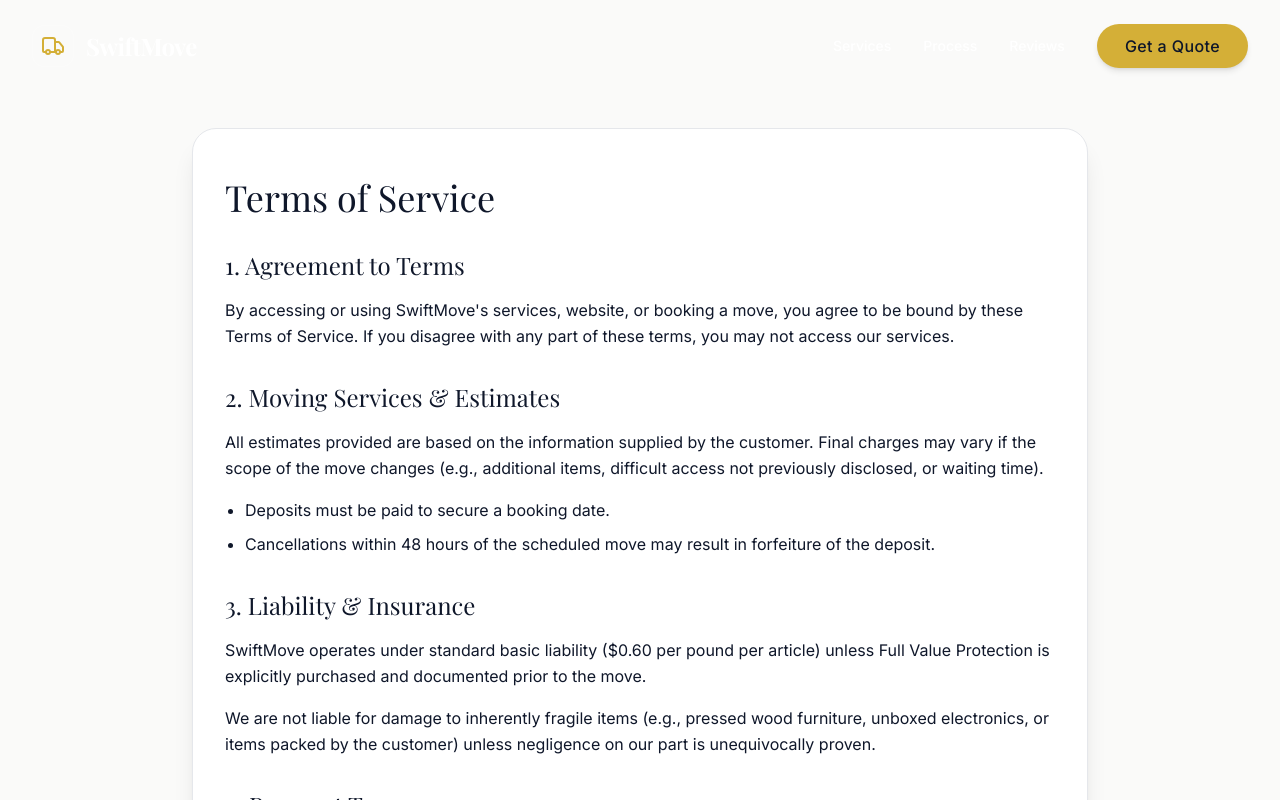
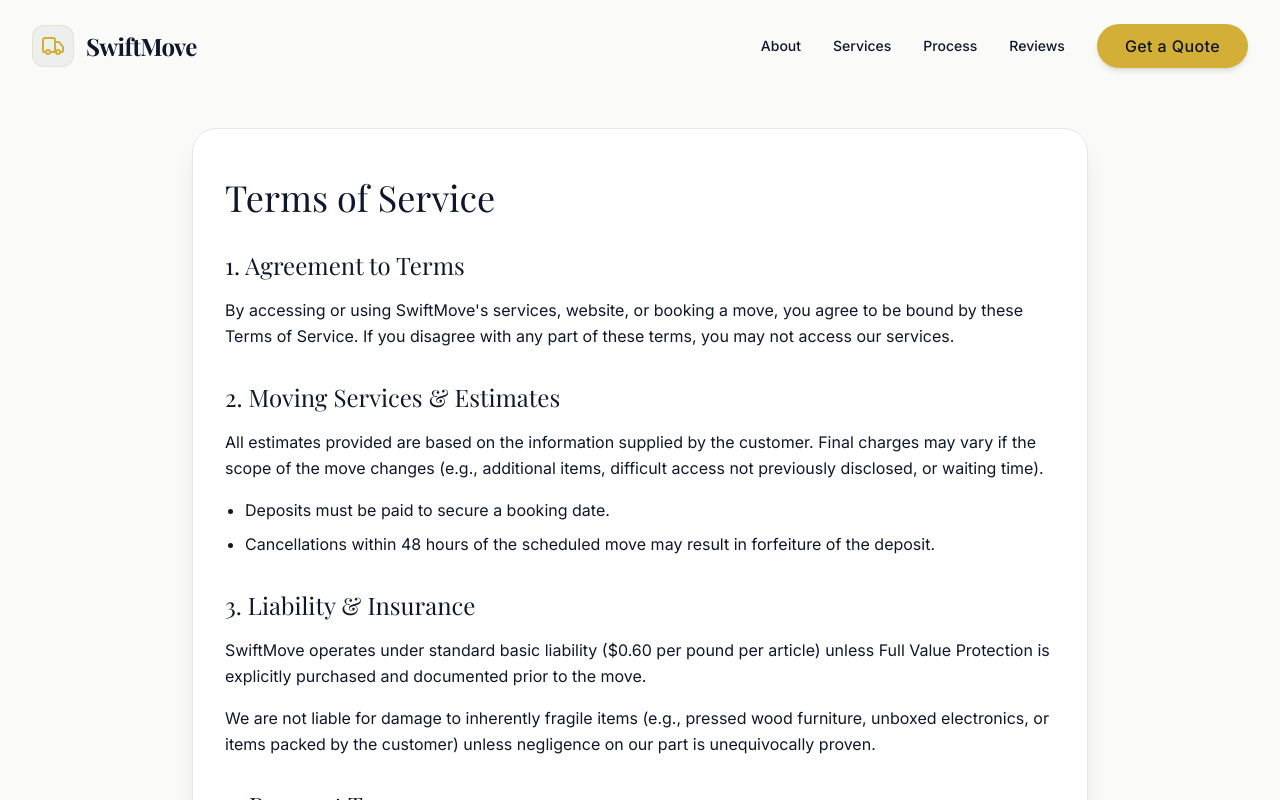
Before and after one commit to abdularif0705/moving-service-website-premium, a Next.js app: page /terms in a window 1280 px wide. Shown: the top 800 px of the page. Built offline with nearby package versions, Linux system fonts and the light colour scheme; a web font is replaced by a local one.

Commit message:
feat: implement static pages for About, Careers, Privacy, and Terms, including new Navbar and Comparison components.

```diff
--- a/src/app/careers/page.tsx
+++ b/src/app/careers/page.tsx
@@ -32,10 +32,10 @@ export default function CareersPage() {
   return (
     <>
       <Navbar />
-      <main className="flex-col overflow-hidden bg-foreground/5 dark:bg-background pt-24 pb-20">
+      <main className="flex-col overflow-hidden bg-foreground/5 dark:bg-background pb-20">
 
         {/* Header */}
-        <div className="bg-primary py-20 text-center relative overflow-hidden">
+        <div className="bg-primary pt-40 pb-20 text-center relative overflow-hidden">
           <div className="absolute inset-0 bg-[url('https://www.transparenttextures.com/patterns/cubes.png')] opacity-10 mix-blend-overlay"></div>
           <div className="max-w-3xl mx-auto px-4 relative z-10">
              <div className="inline-flex items-center gap-2 px-4 py-1.5 border border-accent/40 bg-accent/10 text-accent font-medium text-[10px] tracking-[0.2em] uppercase mb-6 rounded-full">
--- a/src/app/privacy/page.tsx
+++ b/src/app/privacy/page.tsx
@@ -9,7 +9,7 @@ export const metadata = {
 export default function PrivacyPage() {
   return (
     <>
-      <Navbar />
+      <Navbar transparentTextColor="dark" />
       <main className="pt-32 pb-24 min-h-screen bg-foreground/5 dark:bg-background">
         <div className="max-w-4xl mx-auto px-4 sm:px-6 lg:px-8 bg-white dark:bg-slate-900 shadow-xl rounded-3xl p-8 sm:p-12 border border-foreground/10 dark:border-white/5">
           <h1 className="text-4xl font-serif text-foreground mb-8">Privacy Policy</h1>
--- a/src/app/terms/page.tsx
+++ b/src/app/terms/page.tsx
@@ -9,7 +9,7 @@ export const metadata = {
 export default function TermsPage() {
   return (
     <>
-      <Navbar />
+      <Navbar transparentTextColor="dark" />
       <main className="pt-32 pb-24 min-h-screen bg-foreground/5 dark:bg-background">
         <div className="max-w-4xl mx-auto px-4 sm:px-6 lg:px-8 bg-white dark:bg-slate-900 shadow-xl rounded-3xl p-8 sm:p-12 border border-foreground/10 dark:border-white/5">
           <h1 className="text-4xl font-serif text-foreground mb-8">Terms of Service</h1>
--- a/src/components/layout/Navbar.tsx
+++ b/src/components/layout/Navbar.tsx
@@ -3,8 +3,9 @@
 import { useState, useEffect } from "react";
 import { Menu, X, Truck } from "lucide-react";
 import { motion, AnimatePresence } from "framer-motion";
+import Link from "next/link";
 
-export default function Navbar() {
+export default function Navbar({ transparentTextColor = "white" }: { transparentTextColor?: "white" | "dark" }) {
   const [isScrolled, setIsScrolled] = useState(false);
   const [mobileMenuOpen, setMobileMenuOpen] = useState(false);
 
@@ -12,6 +13,7 @@ export default function Navbar() {
     const handleScroll = () => {
       setIsScrolled(window.scrollY > 20);
     };
+    handleScroll(); // Initialize state immediately on mount
     window.addEventListener("scroll", handleScroll);
     return () => window.removeEventListener("scroll", handleScroll);
   }, []);
@@ -21,30 +23,37 @@ export default function Navbar() {
       className={`fixed top-0 left-0 right-0 w-full z-50 transition-all duration-300 ${
         isScrolled || mobileMenuOpen
           ? "bg-stone-50/95 backdrop-blur-md shadow-sm py-4 text-primary"
-          : "bg-transparent py-6 text-white"
+          : `bg-transparent py-6 ${transparentTextColor === 'white' ? 'text-white' : 'text-primary dark:text-white'}`
       }`}
     >
       <div className="max-w-7xl mx-auto px-4 sm:px-6 lg:px-8">
         <div className="flex justify-between items-center">
-          <div className="flex items-center gap-3 cursor-pointer group">
-            <div className={`p-2 rounded-xl border transition-colors duration-300 ${isScrolled ? 'bg-primary text-accent-light border-accent/20 group-hover:bg-accent group-hover:text-primary' : 'bg-white/10 text-accent border-white/20 group-hover:bg-white/20'}`}>
+          <Link href="/" className="flex items-center gap-3 cursor-pointer group">
+            <div className={`p-2 rounded-xl border transition-colors duration-300 ${
+              isScrolled
+                ? 'bg-primary text-accent-light border-accent/20 group-hover:bg-accent group-hover:text-primary'
+                : transparentTextColor === 'dark'
+                  ? 'bg-primary/5 text-accent border-accent/20 group-hover:bg-primary/10 dark:text-accent dark:border-white/20'
+                  : 'bg-white/10 text-accent border-white/20 group-hover:bg-white/20'
+            }`}>
               <Truck size={24} />
             </div>
             <span className="text-2xl font-bold tracking-tight font-serif">
               SwiftMove
             </span>
-          </div>
+          </Link>
 
           <nav className="hidden md:flex gap-8 items-center">
-            <a href="#services" className="text-sm font-medium hover:opacity-70 transition-opacity">Services</a>
-            <a href="#process" className="text-sm font-medium hover:opacity-70 transition-opacity">Process</a>
-            <a href="#testimonials" className="text-sm font-medium hover:opacity-70 transition-opacity">Reviews</a>
-            <a
-              href="#quote"
+            <Link href="/about" className="text-sm font-medium hover:opacity-70 transition-opacity">About</Link>
+            <Link href="/#services" className="text-sm font-medium hover:opacity-70 transition-opacity">Services</Link>
+            <Link href="/#process" className="text-sm font-medium hover:opacity-70 transition-opacity">Process</Link>
+            <Link href="/#testimonials" className="text-sm font-medium hover:opacity-70 transition-opacity">Reviews</Link>
+            <Link
+              href="/#quote"
               className="bg-accent text-primary hover:bg-accent-light px-7 py-2.5 font-medium transition-colors duration-300 tracking-wide rounded-full shadow-md"
             >
               Get a Quote
-            </a>
+            </Link>
           </nav>
 
           <button
@@ -64,16 +73,17 @@ export default function Navbar() {
             exit={{ opacity: 0, y: -20 }}
             className="absolute top-full left-0 w-full bg-white dark:bg-slate-900 border-b border-foreground/10 shadow-2xl md:hidden flex flex-col items-center py-6 gap-6 z-50 ring-1 ring-foreground/5"
           >
-            <a href="#services" onClick={() => setMobileMenuOpen(false)} className="text-lg font-medium text-foreground/80 hover:text-foreground">Services</a>
-            <a href="#process" onClick={() => setMobileMenuOpen(false)} className="text-lg font-medium text-foreground/80 hover:text-foreground">Process</a>
-            <a href="#testimonials" onClick={() => setMobileMenuOpen(false)} className="text-lg font-medium text-foreground/80 hover:text-foreground">Reviews</a>
-            <a
-              href="#quote"
+            <Link href="/about" onClick={() => setMobileMenuOpen(false)} className="text-lg font-medium text-foreground/80 hover:text-foreground">About</Link>
+            <Link href="/#services" onClick={() => setMobileMenuOpen(false)} className="text-lg font-medium text-foreground/80 hover:text-foreground">Services</Link>
+            <Link href="/#process" onClick={() => setMobileMenuOpen(false)} className="text-lg font-medium text-foreground/80 hover:text-foreground">Process</Link>
+            <Link href="/#testimonials" onClick={() => setMobileMenuOpen(false)} className="text-lg font-medium text-foreground/80 hover:text-foreground">Reviews</Link>
+            <Link
+              href="/#quote"
               onClick={() => setMobileMenuOpen(false)}
               className="bg-accent hover:bg-accent-light text-primary px-8 py-3 font-medium tracking-wide w-3/4 text-center transition-colors duration-300 rounded-full shadow-md"
             >
               Get a Quote
-            </a>
+            </Link>
           </motion.div>
         )}
       </AnimatePresence>
--- a/src/components/sections/Comparison.tsx
+++ b/src/components/sections/Comparison.tsx
@@ -60,7 +60,7 @@ export default function Comparison() {
           whileInView={{ opacity: 1, y: 0 }}
           viewport={{ once: true }}
           transition={{ duration: 0.6 }}
-          className="bg-foreground/5 dark:bg-slate-900 rounded-3xl overflow-hidden ring-1 ring-accent/50 dark:ring-accent/30 shadow-lg shadow-accent/5"
+          className="bg-white dark:bg-slate-900 rounded-3xl overflow-hidden ring-1 ring-black/[0.03] dark:ring-white/10 shadow-[0_20px_50px_-12px_rgba(0,0,0,0.06)] dark:shadow-none"
         >
           <div className="grid grid-cols-12 bg-foreground dark:bg-slate-800 text-white p-6 sm:px-8 border-b border-foreground/10 dark:border-white/10">
             <div className="col-span-12 sm:col-span-4 mb-4 sm:mb-0 hidden sm:block">
```
Also changed, not shown: src/app/about/page.tsx (+8 -5 lines).
